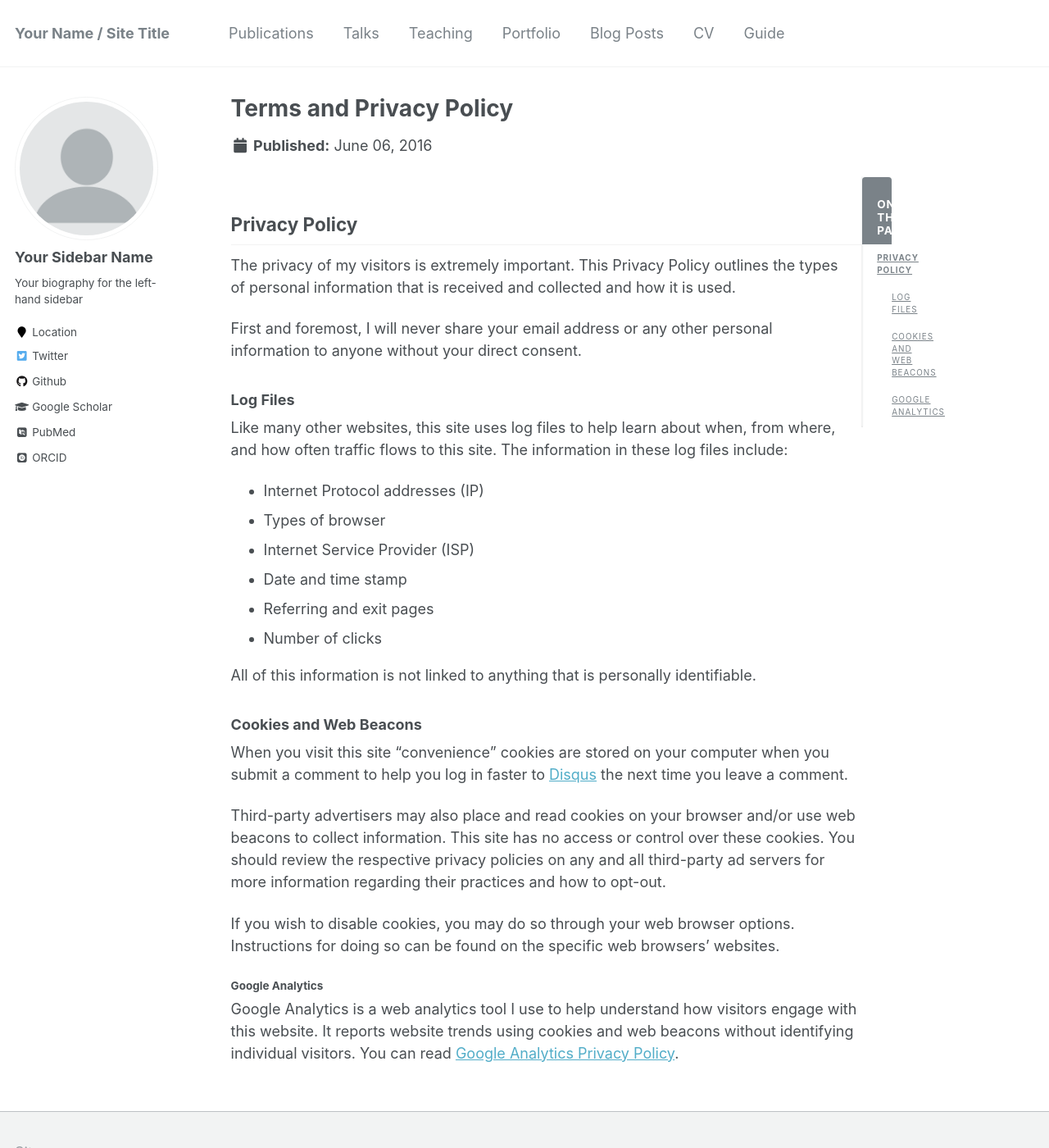
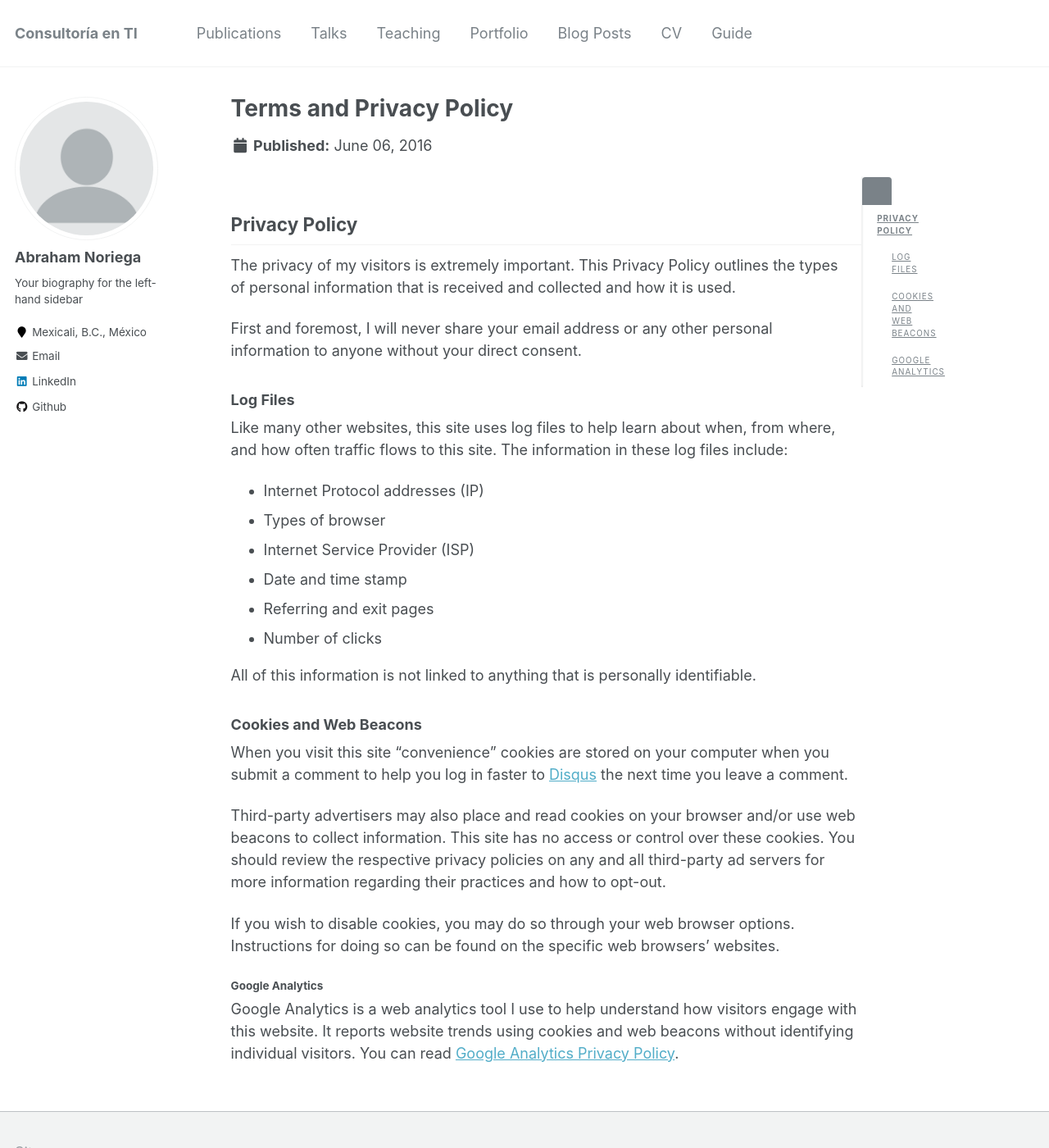
Before and after one commit to ncconsultor/ncconsultor.github.io, a Jekyll site: the page built from _pages/terms.md, in a window 1280 px wide and 1400 px high. Shown: the whole window at 82% size. Built offline with Jekyll 4.4.1, drawn with Linux system fonts in a browser that asks for light colours; some web fonts are replaced; some of the changed text lies outside the part shown.

Commit message:
Update _config.yml

```diff
--- a/_config.yml
+++ b/_config.yml
@@ -6,14 +6,14 @@
 # `jekyll serve`. If you change this file, please restart the server process.
 
 # Site Settings
-locale                   : "en-US"
-title                    : "Your Name / Site Title"
+locale                   : "es-MX"
+title                    : "Consultoría en TI"
 title_separator          : "-"
-name                     : &name "Your Name"
-description              : &description "personal description"
-url                      : https://academicpages.github.io # the base hostname & protocol for your site e.g. "https://mmistakes.github.io"
+name                     : &name "Abraham Noriega"
+description              : &description "Consultor en TI"
+url                      : https://ncconsultor.github.io # the base hostname & protocol for your site e.g. "https://mmistakes.github.io"
 baseurl                  : "" # the subpath of your site, e.g. "/blog"
-repository               : "academicpages/academicpages.github.io"
+repository               : "ncconsultor/ncconsultor.github.io"
 teaser                   :  # filename of teaser fallback teaser image placed in /images/, .e.g. "500x300.png"
 breadcrumbs              : false # true, false (default)
 words_per_minute         : 160
@@ -80,14 +80,14 @@ analytics:
 
 # Site Author
 author:
-  name             : "Your Sidebar Name"
+  name             : "Abraham Noriega"
   avatar           : "profile.png"
   bio              : "Your biography for the left-hand sidebar"
-  location         : "Location"
+  location         : "Mexicali, B.C., México"
   employer         :
-  pubmed           : "https://www.ncbi.nlm.nih.gov/pubmed/?term=john+snow"
-  googlescholar    : "http://yourfullgooglescholarurl.com"
-  email            :
+  pubmed           :
+  googlescholar    :
+  email            : abraham.noriega@gmail.com
   researchgate     :  # example: "https://www.researchgate.net/profile/yourprofile"
   uri              :
   bitbucket        :
@@ -96,20 +96,20 @@ author:
   flickr           :
   facebook         :
   foursquare       :
-  github           : "academicpages"
+  github           : "ncconsultor"
   google_plus      :
   keybase          :
   instagram        :
   impactstory      : #"https://profiles.impactstory.org/u/xxxx-xxxx-xxxx-xxxx"
   lastfm           :
-  linkedin         :
-  orcid            : "http://orcid.org/yourorcidurl"
+  linkedin         : https://www.linkedin.com/in/abnoriega/
+  orcid            :
   pinterest        :
   soundcloud       :
   stackoverflow    : # http://stackoverflow.com/users/123456/username
   steam            :
   tumblr           :
-  twitter          : "replacethistwitterhandle"
+  twitter          :
   vine             :
   weibo            :
   xing             :
@@ -255,7 +255,7 @@ sass:
 permalink: /:categories/:title/
 # paginate: 5 # amount of posts to show
 # paginate_path: /page:num/
-timezone: America/Los_Angeles # http://en.wikipedia.org/wiki/List_of_tz_database_time_zones
+timezone: America/Tijuana # http://en.wikipedia.org/wiki/List_of_tz_database_time_zones
 
 
 # Plugins
@@ -308,4 +308,4 @@ tag_archive:
 compress_html:
   clippings: all
   ignore:
-    envs: development
+    envs: production
```
